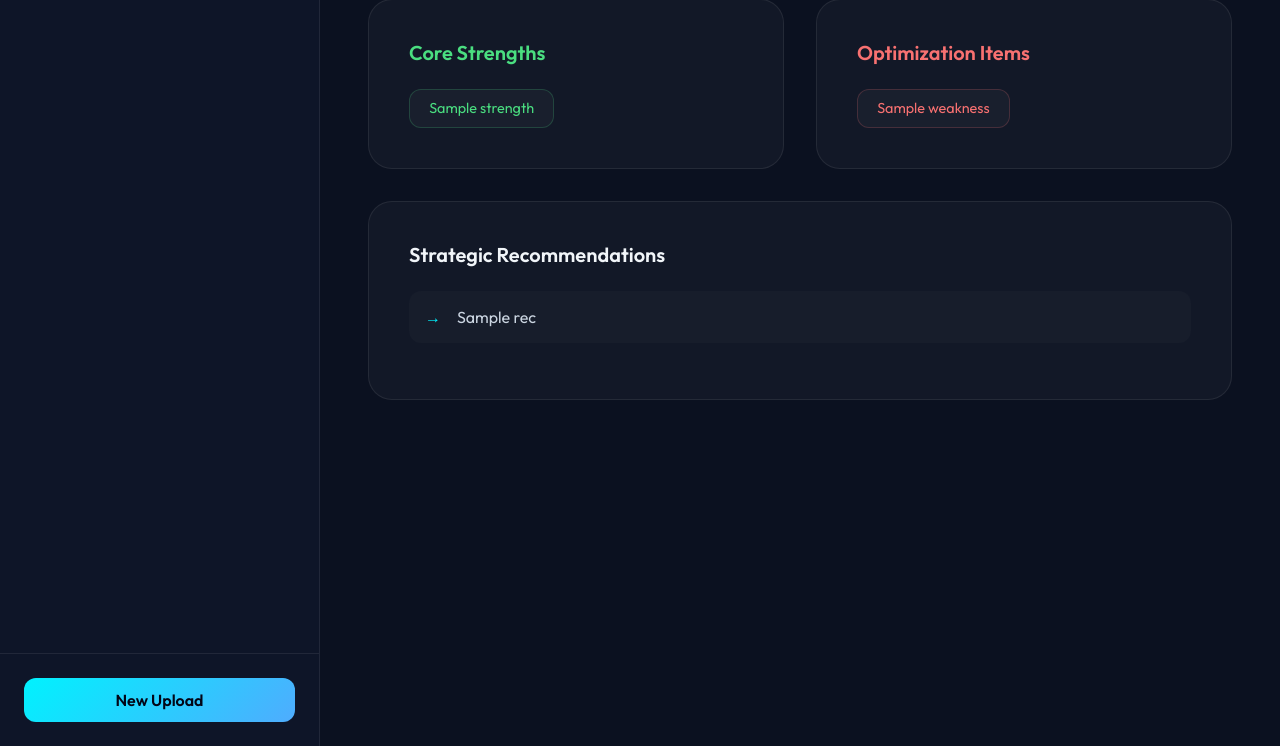
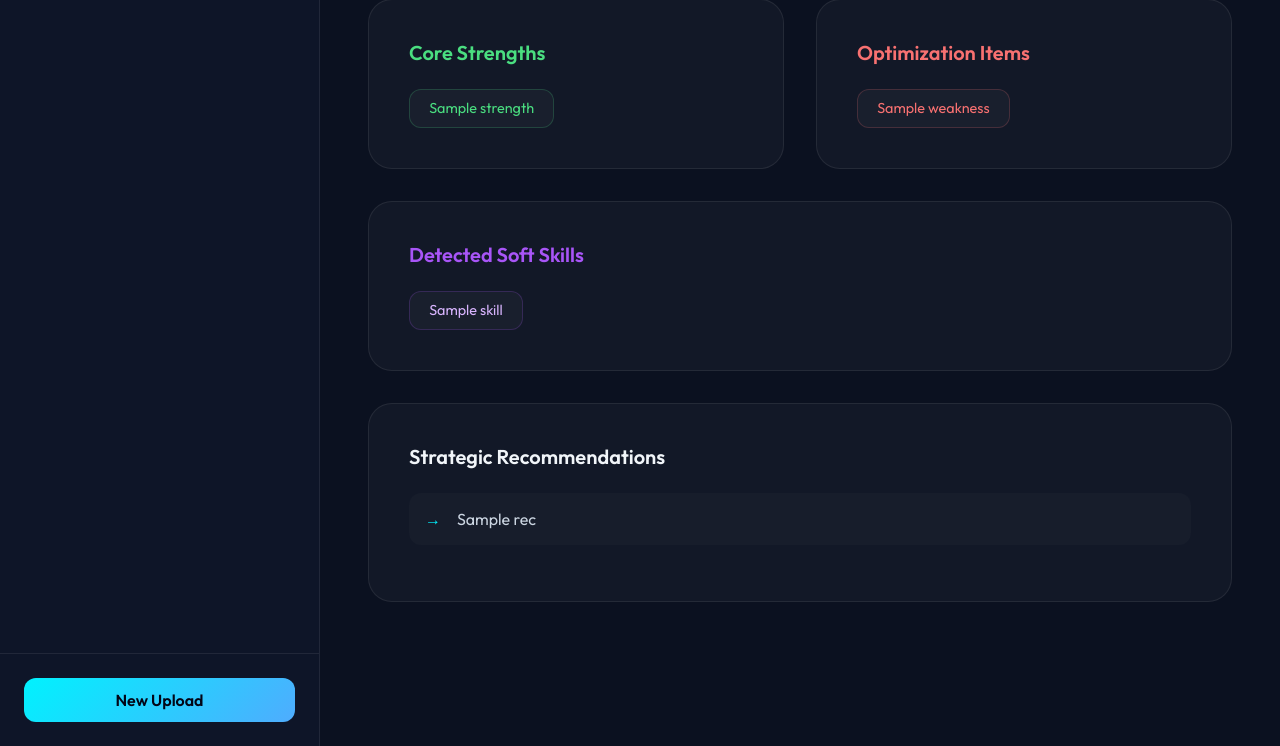
Before and after one commit to hackerdrop25-collab/automated-resume-analyser, a Flask app: template templates/matching.html in a window 1280 px wide. Shown: the part 1666-2412 px from the top of the page. Run offline with Flask 3, Linux system fonts and the light colour scheme; the template is opened without the code that fills it: most values are stand-ins (such as "Sample title", 1, 10 or a date in 2020).

Commit message:
feat: Add UI for resume matching analysis dashboard and results pages.

```diff
--- a/app.py
+++ b/app.py
@@ -154,6 +154,7 @@ def upload_resume():
                         recommendations=json.dumps(analysis.get('recommendations', [])),
                         matched_skills=json.dumps(skills_analysis.get('matched_technical_skills', [])),
                         missing_skills=json.dumps(skills_analysis.get('missing_critical_skills', [])),
+                        soft_skills=json.dumps(skills_analysis.get('soft_skills_detected', [])),
                         relevant_projects=json.dumps(analysis.get('relevant_projects', [])),
                         filtered_project_count=analysis.get('filtered_project_count', 0),
                         total_project_count=analysis.get('total_project_count', 0)
@@ -173,6 +174,7 @@ def upload_resume():
                         'recommendations': analysis.get('recommendations', []),
                         'matched_skills': skills_analysis.get('matched_technical_skills', []),
                         'missing_skills': skills_analysis.get('missing_critical_skills', []),
+                        'soft_skills': skills_analysis.get('soft_skills_detected', []),
                         'relevant_projects': analysis.get('relevant_projects', []),
                         'filtered_project_count': analysis.get('filtered_project_count', 0),
                         'total_project_count': analysis.get('total_project_count', 0)
@@ -256,6 +258,7 @@ def view_latest_results():
             'recommendations': result.get_recommendations(),
             'matched_skills': result.get_matched_skills(),
             'missing_skills': result.get_missing_skills(),
+            'soft_skills': result.get_soft_skills(),
             'relevant_projects': result.get_relevant_projects(),
             'filtered_project_count': result.filtered_project_count,
             'total_project_count': result.total_project_count
@@ -287,6 +290,7 @@ def view_specific_result(resume_id):
         'recommendations': result.get_recommendations(),
         'matched_skills': result.get_matched_skills(),
         'missing_skills': result.get_missing_skills(),
+        'soft_skills': result.get_soft_skills(),
         'relevant_projects': result.get_relevant_projects(),
         'filtered_project_count': result.filtered_project_count,
         'total_project_count': result.total_project_count
@@ -322,6 +326,7 @@ def get_analysis_data(analysis_id):
         'recommendations': analysis.get_recommendations(),
         'matched_skills': analysis.get_matched_skills(),
         'missing_skills': analysis.get_missing_skills(),
+        'soft_skills': analysis.get_soft_skills(),
         'resume': {
             'original_filename': analysis.resume.original_filename,
             'uploaded_at': analysis.resume.uploaded_at.isoformat()
--- a/templates/matching.html
+++ b/templates/matching.html
@@ -592,6 +592,22 @@
                 </div>
 
                 <div class="section">
+                    <h3 class="section-title" style="color: #a855f7;">Detected Soft Skills</h3>
+                    <div class="pill-list">
+                        {% if data.analysis.soft_skills is string %}
+                        {% set soft_skills = data.analysis.soft_skills|from_json %}
+                        {% else %}
+                        {% set soft_skills = data.analysis.soft_skills %}
+                        {% endif %}
+
+                        {% for skill in soft_skills %}
+                        <div class="pill" style="color: #d8b4fe; border-color: rgba(168, 85, 247, 0.2);">{{ skill }}
+                        </div>
+                        {% endfor %}
+                    </div>
+                </div>
+
+                <div class="section">
                     <h3 class="section-title">Strategic Recommendations</h3>
                     <ul style="list-style: none; color: #cbd5e1;">
                         {% if data.analysis.recommendations is string %}
--- a/templates/results.html
+++ b/templates/results.html
@@ -351,7 +351,8 @@
                         <h3 class="section-title" style="font-size: 1rem; text-align: center;">Match Analysis</h3>
                         <canvas id="chart-{{ loop.index }}" data-technical="{{ analysis.key_metrics.technical_match }}"
                             data-experience="{{ analysis.key_metrics.experience_match }}"
-                            data-formatting="{{ analysis.key_metrics.formatting_score }}">
+                            data-formatting="{{ analysis.key_metrics.formatting_score }}"
+                            data-soft="{{ analysis.key_metrics.soft_skills_score|default(85) }}">
                         </canvas>
                     </div>
 
@@ -381,7 +382,7 @@
                                 parseFloat(canvas.dataset.technical) || 0,
                                 parseFloat(canvas.dataset.experience) || 0,
                                 parseFloat(canvas.dataset.formatting) || 0,
-                                85 // Soft skills estimated
+                                parseFloat(canvas.dataset.soft) || 85 // Use real score or fallback
                             ],
                             backgroundColor: 'rgba(0, 210, 255, 0.2)',
                             borderColor: 'rgba(0, 210, 255, 1)',
```
